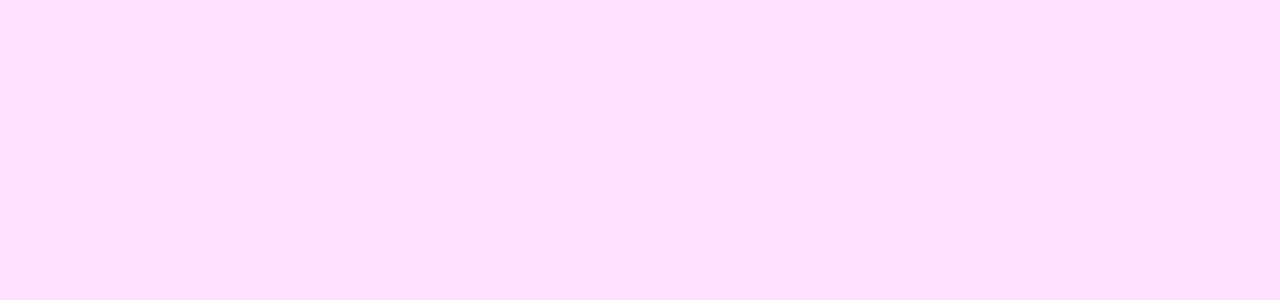
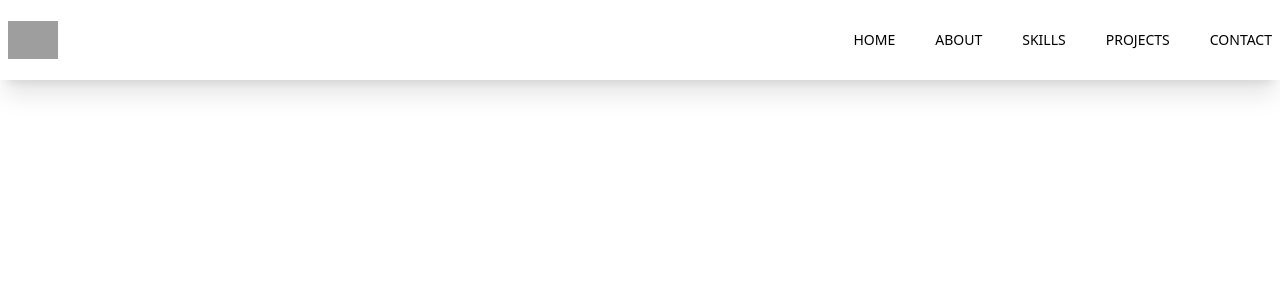
Before and after one commit to dopecello/next-portfolio, a Next.js app: page / in a window 1280 px wide. Shown: the top 300 px of the page. Built offline with nearby package versions, Linux system fonts and the light colour scheme; grey boxes are pictures that could not be loaded.

Commit message:
finished navbar

```diff
--- a/components/Nav.jsx
+++ b/components/Nav.jsx
@@ -1,9 +1,110 @@
-import React from 'react'
+import React, { useState } from 'react'
+import Image from 'next/image'
+import Link from 'next/link'
+import { AiOutlineClose, AiOutlineMail, AiOutlineMenu } from "react-icons/ai"
+import { FaGithub, FaLinkedinIn } from "react-icons/fa"
+import { BsFillPersonLinesFill } from "react-icons/bs"
 
 const Nav = () => {
-  return (
-    <div>Nav</div>
-  )
+
+    const [nav, setNav] = useState(false)
+    const handleNav = () => {
+        setNav(!nav)
+    }
+
+    return (
+        <div className='fixed w-full h-20 shadow-xl z-[100]'>
+            <div className='flex justify-between items-center w-full h-full px-2 2xl:px-16'>
+                <Image
+                    src="/../public/assets/initials-logo-nobg.png"
+                    alt="logo with the initials W, C, and L to represent the creators name"
+                    width='50'
+                    height='50' />
+                <div>
+                    <ul className='hidden md:flex'>
+                        <Link href="/">
+                            <li className="ml-10 text-sm uppercase hover:border-b">Home</li>
+                        </Link>
+                        <Link href="/">
+                            <li className="ml-10 text-sm uppercase hover:border-b">About</li>
+                        </Link>
+                        <Link href="/">
+                            <li className="ml-10 text-sm uppercase hover:border-b">Skills</li>
+                        </Link>
+                        <Link href="/">
+                            <li className="ml-10 text-sm uppercase hover:border-b">Projects</li>
+                        </Link>
+                        <Link href="/">
+                            <li className="ml-10 text-sm uppercase hover:border-b">Contact</li>
+                        </Link>
+                    </ul>
+                    <div onClick={handleNav} className='md:hidden'>
+                        <AiOutlineMenu size={25} />
+                    </div>
+                </div>
+            </div>
+            <div className={nav ? 'md:hidden fixed left-0 top-0 w-full h-screen bg-black/70' : ''}>
+                <div className={nav
+                    ? 'fixed left-0 top-0 w-[75%] sm:w-[45%] md:w-[45%] h-screen bg-white p-[1.5rem] ease-in duration-500'
+                    : 'fixed left-[-100%] top-0 p-[1.5rem] ease-in duration-500'
+                }
+                >
+                    <div>
+                        <div className='flex w-full items-center justify-between'>
+                            <Image
+                                src='/../public/assets/initials-logo-nobg.png'
+                                alt='logo with the initials W, C, and L to represent the creators name'
+                                width='87'
+                                height='85'
+                            />
+                            <div onClick={handleNav} className='rounded-full shadow-lg shadow-gray-300 p-2 cursor-pointer border border-black/5'>
+                                <AiOutlineClose />
+                            </div>
+                        </div>
+                        <div className='border-b border-gray-300 my-4'>
+                            <p className='w-[85%] md:w-[90%] py-3 px-[.rem]'>Let&apos;s build something awesome.</p>
+                        </div>
+                    </div>
+                    <div className='py-4 flex flex-col'>
+                        <ul className='uppercase'>
+                            <Link href='/'>
+                                <li className='py-4 text-sm'>Home</li>
+                            </Link>
+                            <Link href='/'>
+                                <li className='py-4 text-sm'>About</li>
+                            </Link>
+                            <Link href='/'>
+                                <li className='py-4 text-sm'>Skills</li>
+                            </Link>
+                            <Link href='/'>
+                                <li className='py-4 text-sm'>Projects</li>
+                            </Link>
+                            <Link href='/'>
+                                <li className='py-4 text-sm'>Contact</li>
+                            </Link>
+                        </ul>
+                        <div className='pt-40'>
+                            <p className=' uppercase tracking-widest text-[#059ae6] font-medium'>Let&apos;s Connect</p>
+                            <div className='flex items-center justify-between my-4 w-full sm:w-[80%]'>
+                                <div className='rounded-full shadow-lg shadow-gray-300 p-3 cursor-pointer hover:scale-105 ease-in duration-300 border border-black/5'>
+                                    <FaLinkedinIn />
+                                </div>
+                                <div className='rounded-full shadow-lg shadow-gray-300 p-3 cursor-pointer hover:scale-105 ease-in duration-300 border border-black/5'>
+                                    <FaGithub />
+                                </div>
+                                <div className='rounded-full shadow-lg shadow-gray-300 p-3 cursor-pointer hover:scale-105 ease-in duration-300 border border-black/5'>
+                                    <AiOutlineMail />
+                                </div>
+                                <div className='rounded-full shadow-lg shadow-gray-300 p-3 cursor-pointer hover:scale-105 ease-in duration-300 border border-black/5'>
+                                    <BsFillPersonLinesFill />
+                                </div>
+                            </div>
+                        </div>
+                    </div>
+                </div>
+            </div>
+        </div>
+    )
 }
 
 export default Nav
--- a/package.json
+++ b/package.json
@@ -13,7 +13,8 @@
     "eslint-config-next": "13.2.4",
     "next": "13.2.4",
     "react": "18.2.0",
-    "react-dom": "18.2.0"
+    "react-dom": "18.2.0",
+    "react-icons": "^4.8.0"
   },
   "devDependencies": {
     "autoprefixer": "^10.4.14",
--- a/pages/index.js
+++ b/pages/index.js
@@ -1,5 +1,6 @@
 import Head from 'next/head'
 import { Inter } from 'next/font/google'
+import Nav from '@/components/Nav'
 
 const inter = Inter({ subsets: ['latin'] })
 
@@ -12,7 +13,7 @@
         <meta name="viewport" content="width=device-width, initial-scale=1" />
         <link rel="icon" href="/favicon.ico" />
       </Head>
-
+      <Nav />
     </>
   )
 }
--- a/styles/globals.css
+++ b/styles/globals.css
@@ -4,6 +4,22 @@
 
 @layer base {
   body {
-    @apply bg-[#FFE2FF]
+    @apply bg-[#ffffff]
+  }
+
+  h1, h2, h3, h4, h5, h6 {
+    @apply font-bold
+  }
+
+  h1 {
+    @apply text-4xl sm:text-5xl md:text-6xl
+  }
+
+  h2 {
+    @apply text-3xl sm:text-4xl
+  }
+
+  button {
+    @apply shadow-xl shadow-gray-400 rounded-xl uppercase bg-gradient-to-r from-[#A314A3] to-[#CE1CCE] text-white
   }
 }
```
Also changed, not shown: public/assets/initials-logo-nobg.png (added), 1 other file (tests, documents, lock files or other folders).
